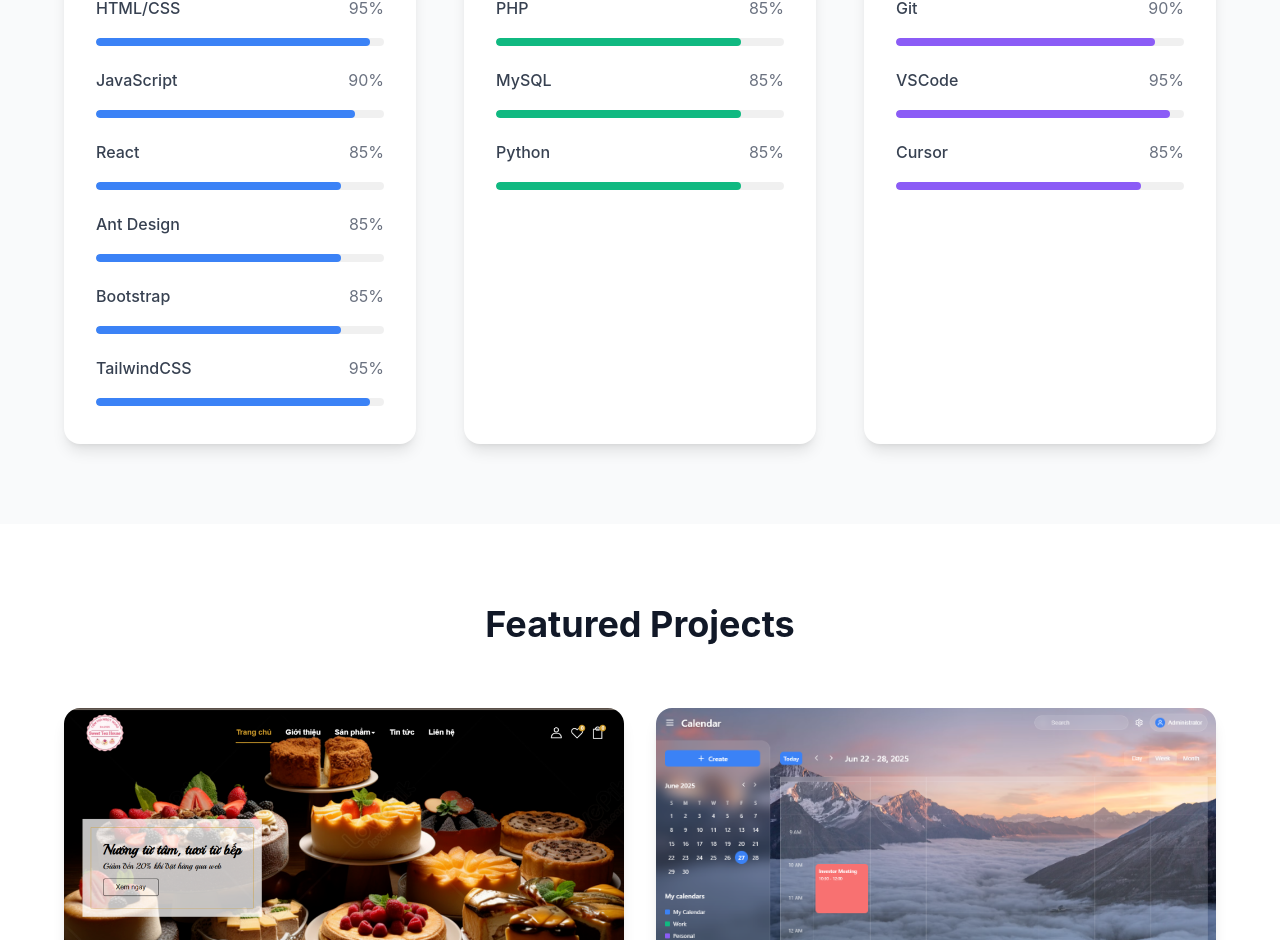
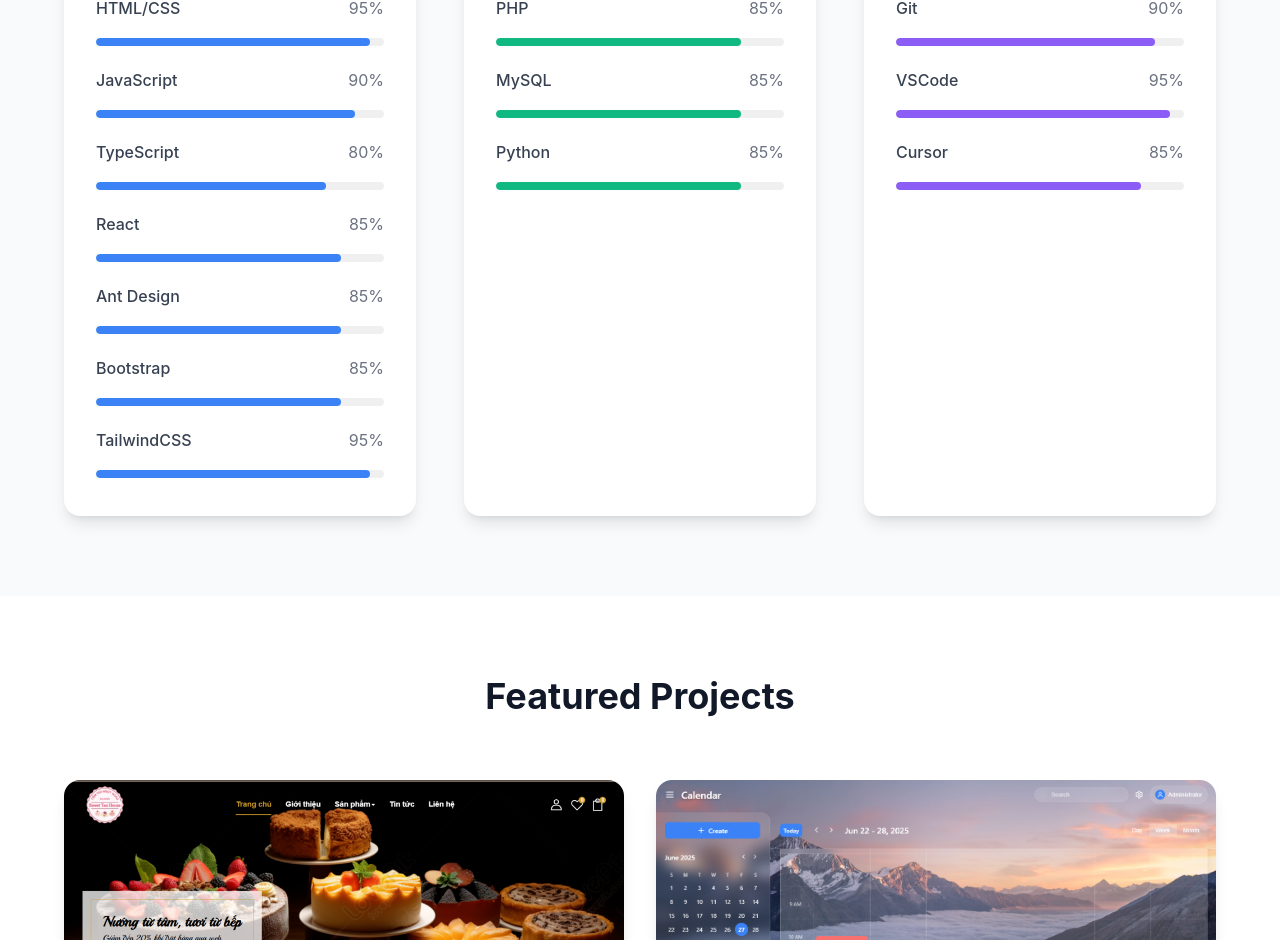
Before and after one commit to NamVo17/Portfolio, a React (Create React App) app: page / in a window 1280 px wide. Shown: the part 1674-2614 px from the top of the page. Built offline with nearby package versions, Linux system fonts and the light colour scheme.

Commit message:
Update Skill

```diff
--- a/src/pages/Home/Home.jsx
+++ b/src/pages/Home/Home.jsx
@@ -16,6 +16,7 @@ const skills = {
   frontend: [
     { name: 'HTML/CSS', level: 95 },
     { name: 'JavaScript', level: 90 },
+    { name: 'TypeScript', level: 80 },
     { name: 'React', level: 85 },
     { name: 'Ant Design', level: 85 },
     { name: 'Bootstrap', level: 85 },
```
